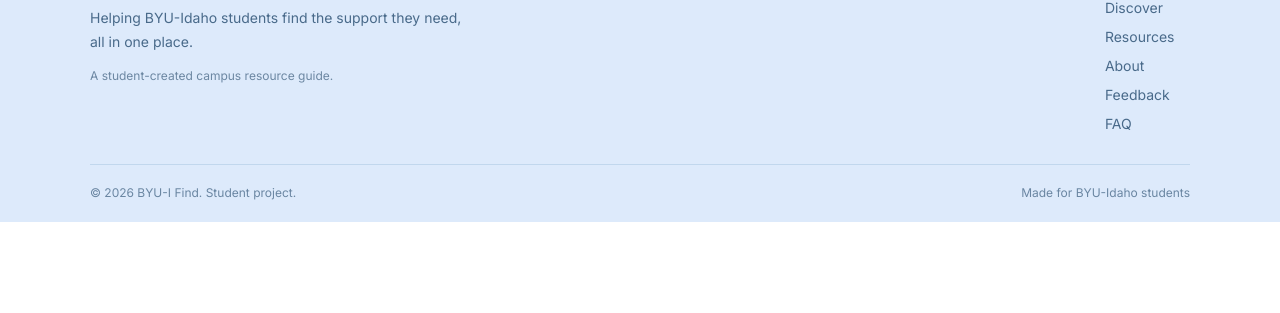
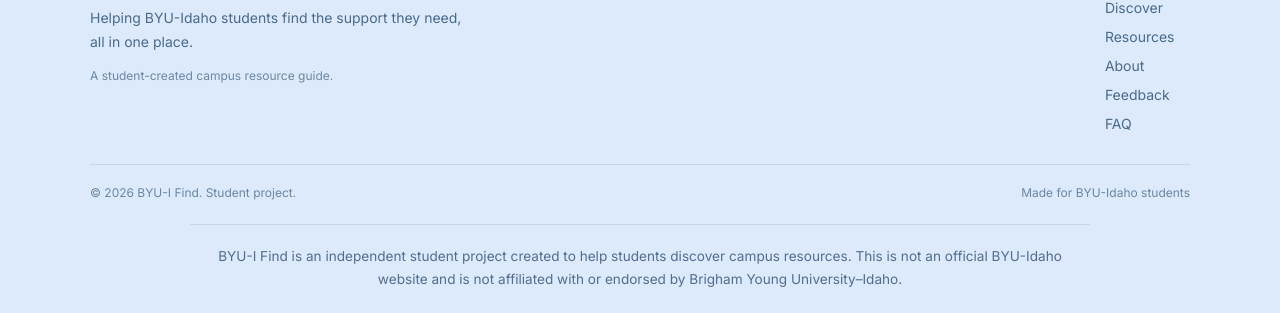
Before and after one commit to omcore7/byui-find, a plain HTML site: page pages/campus.html in a window 1280 px wide. Shown: the part 2157-2470 px from the top of the page. Before the commit the page ends 2379 px from the top, so only its background shows below. Drawn offline with nearby package versions, Linux system fonts and the light colour scheme; files whose address does not match are found by name.

Commit message:
Add favicon and student project disclaimer

```diff
--- a/css/styles.css
+++ b/css/styles.css
@@ -3116,3 +3116,20 @@
   outline: 3px solid #6756a8;
   outline-offset: 3px;
 }
+
+/* Footer Disclaimer */
+
+.footer-disclaimer {
+  max-width: 900px;
+  margin: 24px auto 0;
+  padding: 20px 24px 0;
+  border-top: 1px solid rgba(16, 45, 85, 0.12);
+  text-align: center;
+}
+
+.footer-disclaimer p {
+  margin: 0;
+  color: #526d8e;
+  font-size: 0.85rem;
+  line-height: 1.7;
+}
--- a/pages/campus.html
+++ b/pages/campus.html
@@ -55,6 +55,7 @@
     };
   </script>
   <script defer src="/_vercel/insights/script.js"></script>
+  <link rel="icon" type="image/png" href="/favicon.png">
 </head>
 
 <body class="campus-page">
@@ -272,7 +273,15 @@
       </div>
 
     </div>
-
+    <!-- Student Project Disclaimer -->
+      <div class="footer-disclaimer">
+        <p>
+          BYU-I Find is an independent student project created to help
+          students discover campus resources. This is not an official
+          BYU-Idaho website and is not affiliated with or endorsed by
+          Brigham Young University–Idaho.
+        </p>
+      </div>
   </footer>
 
 </body>
```
Also changed, not shown: index.html (+11 -0 lines), pages/404.html (+1 -0 lines), pages/500.html (+1 -0 lines), pages/career.html (+11 -0 lines), pages/classes.html (+11 -0 lines), pages/faq.html (+11 -0 lines), pages/feedback.html (+11 -0 lines), pages/financial.html (+11 -0 lines), pages/health.html (+11 -0 lines), pages/housing.html (+11 -0 lines), pages/international.html (+11 -0 lines), favicon.png (added).
